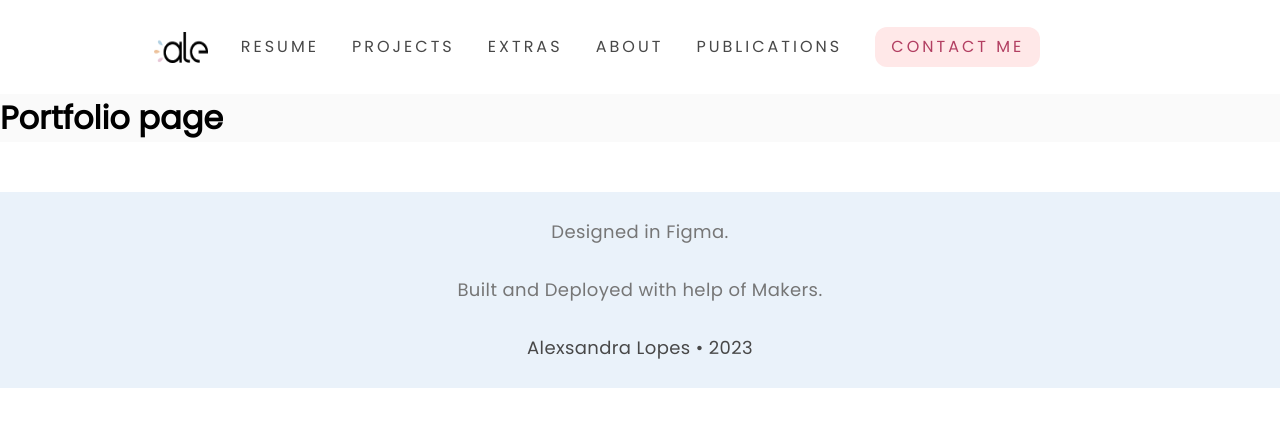
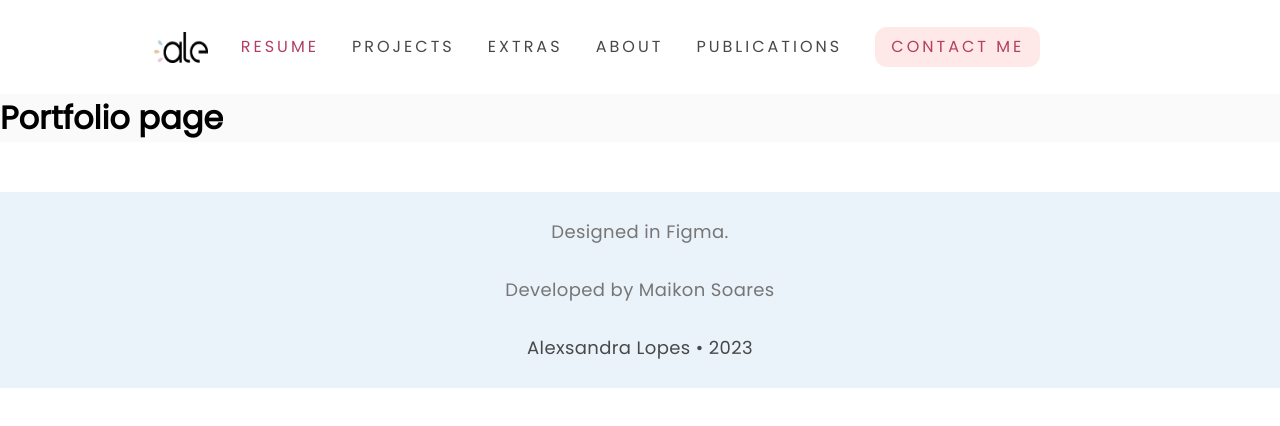
Before and after one commit to maikonigor/ale-portfolio, a Next.js app: page /resume/resume in a window 1280 px wide. Shown: the top 426 px of the page. Built offline with nearby package versions, Linux system fonts and the light colour scheme.

Commit message:
Refactor some utils CSS

```diff
--- a/components/layout.js
+++ b/components/layout.js
@@ -2,6 +2,8 @@ import Head from 'next/head';
 import Image from 'next/image';
 import styles from './layout.module.css';
 import { Poppins } from 'next/font/google';
+import { useRouter } from 'next/router';
+import Link from 'next/link';
 
 const poppins = Poppins(
     {
@@ -12,20 +14,25 @@ const poppins = Poppins(
 const name = 'Alê Lopes';
 export const siteTitle = 'Ale lopes portfolio';
 
+
+
+
 const navItems =
     [
-        { title: "Resume", active: false },
-        { title: "projects", active: false },
-        { title: "extras", active: false },
-        { title: "about", active: false },
-        { title: "publications", active: false },
+        { title: "Resume", route: '/resume/resume' },
+        { title: "projects", route: '#' },
+        { title: "extras", route: '/extras/extras' },
+        { title: "about", route: '#' },
+        { title: "publications", route: '#' },
     ]
 
 
-export default function Layout({ children, home }) {
+export default function Layout({ children, page }) {
+    const router = useRouter();
     return (
         <div>
             <Head>
+                <title>Ale Lopes</title>
                 <link rel="icon" href="/favicon.ico" />
                 <link rel="preconnect" href="https://fonts.googleapis.com" />
                 <link rel="preconnect" href="https://fonts.gstatic.com" crossorigin />
@@ -45,6 +52,7 @@ export default function Layout({ children, home }) {
             </Head>
             <header className={styles.header}>
                 <div className={styles.nav}>
+                    <Link href='/'>
                         <Image
                             priority
                             src="/images/logo.png"
@@ -52,10 +60,15 @@ export default function Layout({ children, home }) {
                             width={54}
                             alt="logo"
                         />
+                    </Link>
                     <ul className={styles.navitems}>
                         {
                             navItems.map((item, index) => {
-                                return <li className={styles.navItem}>{item.title}</li>
+                                return (
+                                    <li className={styles.navItem +' '+ (item.route == router.pathname? styles.active:'')}>
+                                        <Link href={item.route}>{item.title}</Link>
+                                    </li>
+                                )
                             })
                         }
                         <li className={styles.contactme + ' ' + styles.navItem}>contact me</li>
@@ -66,7 +79,7 @@ export default function Layout({ children, home }) {
             <main className={styles.body}>{children}</main>
             <footer className={styles.footer}>
                 <p>Designed in Figma. </p>
-                <p>Built and Deployed with help of Makers.</p>
+                <p>Developed by Maikon Soares</p>
                 <p className={styles.textBlack80}>Alexsandra Lopes • 2023</p>
             </footer>
         </div>
--- a/components/layout.module.css
+++ b/components/layout.module.css
@@ -38,6 +38,10 @@
     cursor: pointer;
 }
 
+.active{
+    color: #B23F62;
+}
+
 .contactme {
     background-color: #FFE8E8;
     padding: 8px 16px;
```
Also changed, not shown: styles/Home.module.css (+1 -62 lines), styles/utils.module.css (+65 -0 lines). Lines whose indentation alone changed are shown as unchanged.
